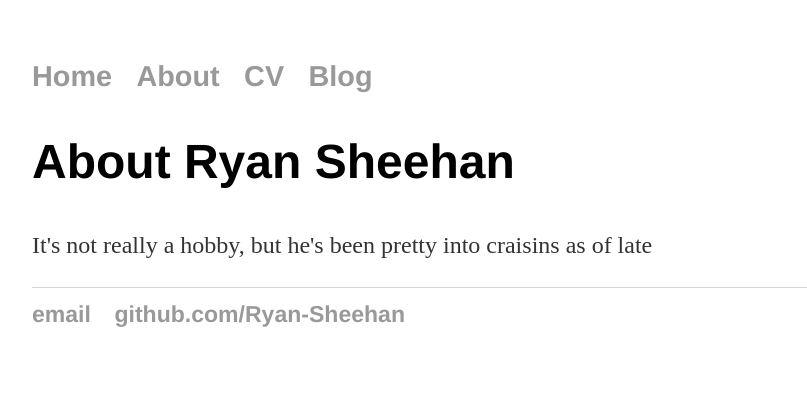
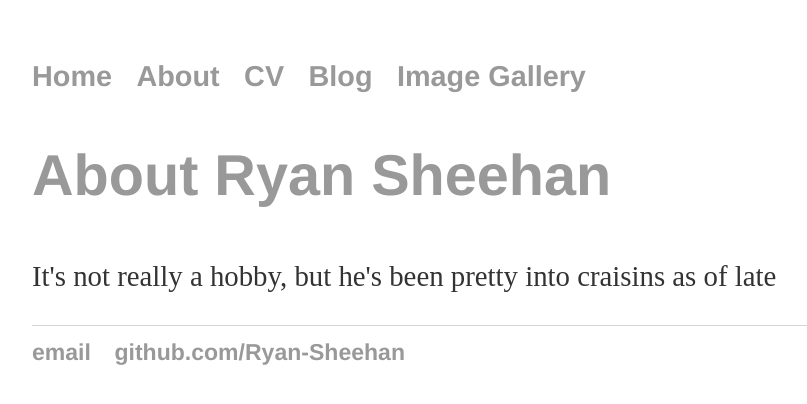
Before and after one commit to Ryan-Sheehan/Ryan-Sheehan.github.io, a Jekyll site: the page built from about/index.html, in a window 1280 px wide. Shown: the top 404 px of the page, without its empty margins (160-967 px from the left). Built offline with Jekyll 4.4.1, drawn with Linux system fonts in a browser that asks for light colours.

Commit message:
Update default.html

```diff
--- a/_layouts/default.html
+++ b/_layouts/default.html
@@ -13,6 +13,7 @@
 					<li><a href="/about">About</a></li>
 					<li><a href="/cv">CV</a></li>
 					<li><a href="/blog">Blog</a></li>
+					<li><a href="/images">Image Gallery</li>
 				</ul>
 				</nav>
 			</header>
```
